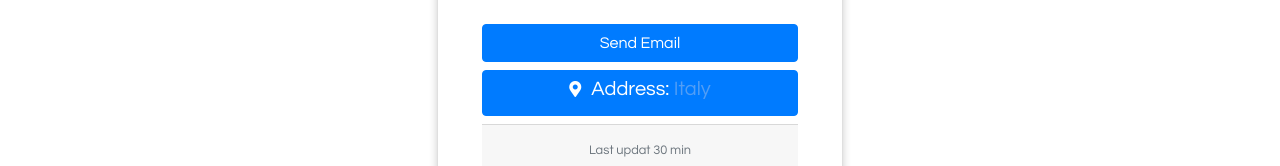
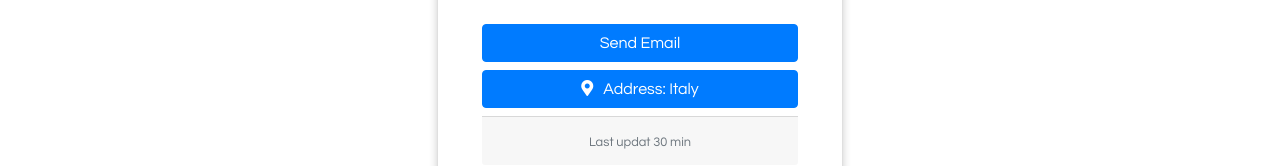
Before and after one commit to Klarala13/collectivity, a React (Create React App) app in the folder frontend/: page /profile in a window 1280 px wide. Shown: the part 283-449 px from the top of the page. Built offline with nearby package versions, Linux system fonts and the light colour scheme; no server answers.

Commit message:
edit button

```diff
--- a/frontend/src/components/Profile.jsx
+++ b/frontend/src/components/Profile.jsx
@@ -101,11 +101,13 @@ class Profile extends Component {
                   Send Email
                 </a>
               </div>
-              <div className="btn btn-primary mb-2 btn-block mx-auto address">
-                <h5>
-                  <i className="fas fa-map-marker-alt" />
-                  Address: <a href="#">Italy</a>
-                </h5>
+              <div className="">
+                <h6>
+                  <button className="btn btn-primary mb-2 btn-block mx-auto address">
+                    <i className="fas fa-map-marker-alt" />
+                    Address: Italy
+                  </button>
+                </h6>
               </div>
               <div className="card-footer text-center">
                 <small className="text-muted">Last updat 30 min</small>
```
